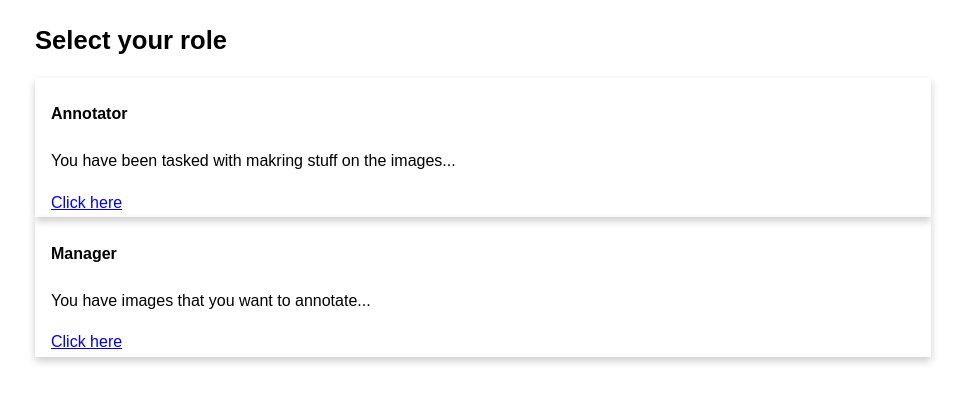
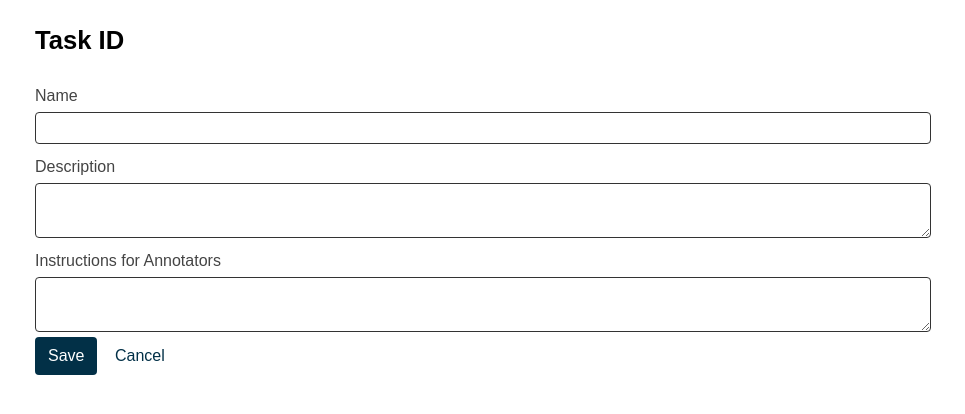
Before and after one commit to HCI-Annotators/HCI-Annotators.github.io, a Flask app: page /task-view/ in a window 1280 px wide. Shown: the part 50-464 px from the top of the page, without its empty margins (157-1122 px from the left). Run offline with Flask 2, Linux system fonts and the light colour scheme; some libraries are stand-ins or nearby versions.

Commit message:
Initial work on task view

```diff
--- /dev/null
+++ b/static/js/view-task.js
@@ -0,0 +1,54 @@
+let activeTask;
+
+const updateTask = (ev) => {
+    const url = window.location.href;
+    id = url.substring(url.lastIndexOf('#') + 1);
+
+    const data = {
+        name: document.querySelector('#name').value,
+        description: document.querySelector('#description').value,
+        instructions: document.querySelector('#instructions').value,
+    };
+    fetch('/api/tasks/' + id + '/', {
+            method: 'PUT',
+            headers: {
+                'Content-Type': 'application/json',
+            },
+            body: JSON.stringify(data)
+        })
+        .then(response => response.json())
+        .then(showConfirmation);
+
+    // this line overrides the default form functionality:
+    ev.preventDefault();
+};
+
+const getTask = () => {
+    const url = window.location.href;
+    id = url.substring(url.lastIndexOf('#') + 1);
+
+    fetch('/api/tasks/' + id + '/')
+        .then(response => response.json())
+        .then(data => {
+            activeTask = data;
+            renderTask();
+        });
+}
+
+const renderTask = (ev) => {
+    document.querySelector('#id').innerHTML = "Task ID: " + activeTask._id.$oid;
+    document.querySelector('#name').value = activeTask.name;
+    document.querySelector('#description').value = activeTask.description;
+    document.querySelector('#instructions').value = activeTask.instructions;
+}
+
+const showConfirmation = (data) => {
+    console.log('response from the server:', data);
+    if (data.message && data.id) {
+        document.querySelector('#task-form').classList.toggle("hide");
+        document.querySelector('#confirmation').classList.toggle("hide");
+    }
+};
+
+getTask();
+//document.querySelector('#save').onclick = createTask;
--- a/templates/task-view.html
+++ b/templates/task-view.html
@@ -1,6 +1,6 @@
 <html>
     <head>
-        <title>Home</title>
+        <title>Task</title>
         <link rel="stylesheet" href="https://cdnjs.cloudflare.com/ajax/libs/font-awesome/5.11.2/css/all.min.css">
         <link rel="stylesheet" href="/static/css/style.css">
     </head>
@@ -9,24 +9,24 @@
             <a class="nav-link" href="/manager-view/"><i class="fas fa-home"></i> Home</a>
         </nav>
         <main>
-            <h1>Select your role</h1>
-
-            <div class="card">
-              <div class="container">
-                <h4><b>Annotator</b></h4>
-                <p>You have been tasked with makring stuff on the images...</p>
-                <a href="/annotator-login/">Click here</a>
-              </div>
-            </div>
-
-            <div class="card">
-              <div class="container">
-                <h4><b>Manager</b></h4>
-                <p>You have images that you want to annotate...</p>
-                <a href="/manager-view/">Click here</a>
-              </div>
-            </div>
-
+            <h1 id="id">Task ID</h1>
+            <form id="task-form">
+                <div class="input-section">
+                    <label for="title">Name</label>
+                    <input type="text" name="name" id="name">
+                </div>
+                <div class="input-section">
+                    <label for="content">Description</label>
+                    <textarea name="description" id="description"></textarea>
+                </div>
+                <div class="input-section">
+                    <label for="content">Instructions for Annotators</label>
+                    <textarea name="description" id="instructions"></textarea>
+                </div>
+                <button class="btn btn-main" id="save" type="submit">Save</button>
+                <a class="btn" href="/manager-view/">Cancel</a>
+            </form>
         </main>
+        <script type="text/javascript" src="/static/js/view-task.js"></script>
     </body>
 </html>
```
